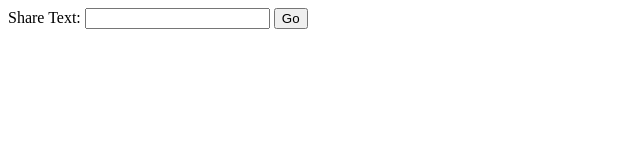
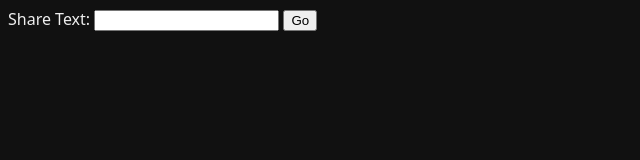
Before and after one commit to jessestricker/immo-fetch, a website: page docs/index.html in a window 1280 px wide. Shown: the whole page, without its empty margins (0-640 px from the left). Drawn offline with Linux system fonts and the dark colour scheme.

Commit message:
add dark theme and system font

```diff
--- a/docs/index.html
+++ b/docs/index.html
@@ -4,6 +4,20 @@
     <meta charset="UTF-8" />
     <meta name="viewport" content="width=device-width, initial-scale=1.0" />
     <title>Document</title>
+
+    <style>
+      body {
+        font-family: system-ui, -apple-system, BlinkMacSystemFont, "Segoe UI",
+          Roboto, Oxygen, Ubuntu, Cantarell, "Open Sans", "Helvetica Neue",
+          sans-serif;
+      }
+      @media screen and (prefers-color-scheme: dark) {
+        body {
+          background: #111;
+          color: #eee;
+        }
+      }
+    </style>
   </head>
   <body>
     <label for="textShareText">Share Text: </label>
```
